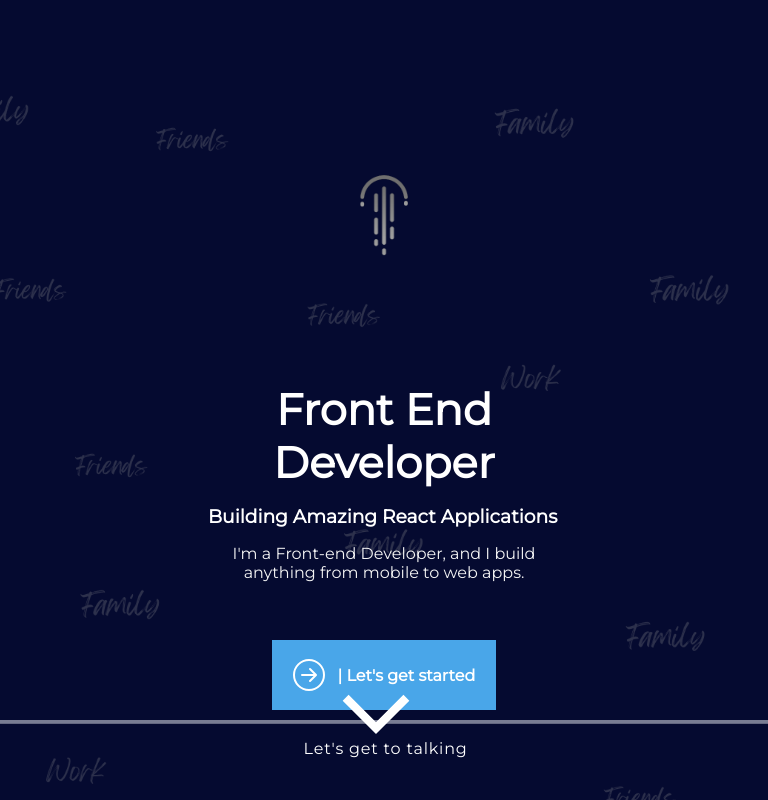
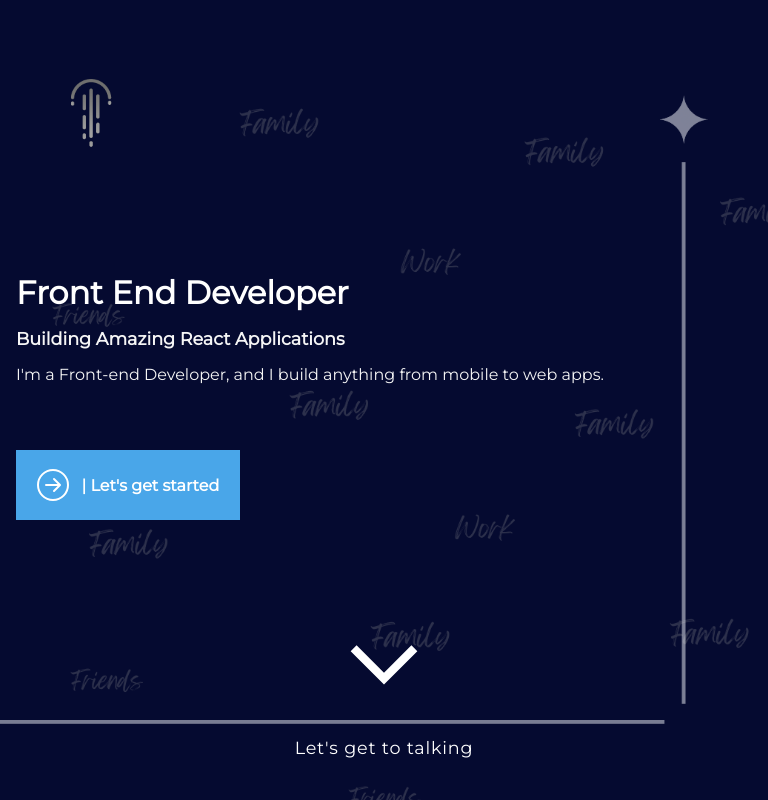
Before and after one commit to JulioCLop/my-website, a React (Create React App) app: page / in a window 768 px wide. Built offline with nearby package versions, Linux system fonts and the light colour scheme.

Commit message:
changed responsivenss for home page

```diff
--- a/src/pages/HomePage/HomePage.js
+++ b/src/pages/HomePage/HomePage.js
@@ -40,15 +40,13 @@
             </article>
           </div>
         </section>
-        <div
-          className={`${
-            !matchesMD ? classes["sideLink-mobile"] : classes.sideLink
-          } }`}
-        >
+        <div className={classes['sideLink']} >
+        <div>
           <MdArrowForwardIos className={classes.arrowRight} />
           <Link to="/contact">
             <small>Let's get to talking</small>
           </Link>
+        </div>
         </div>
       </main>
     </React.Fragment>
--- a/src/pages/HomePage/HomePage.module.css
+++ b/src/pages/HomePage/HomePage.module.css
@@ -1,4 +1,3 @@
-
 .home-page {
   overflow: hidden;
   display: flex;
@@ -10,7 +9,7 @@
   color: #fff;
 }
 
-.logo{
+.logo {
   position: absolute;
   background-position: center;
   background-size: cover;
@@ -20,69 +19,69 @@
   top: 4rem;
   left: 7.5rem;
 }
-.imageTwo{
+.imageTwo {
   height: 100%;
   width: 100%;
   position: absolute;
-background-image: url("../../assets/HomePage/Julio\ Lopez.png") ;
+  background-image: url("../../assets/HomePage/Julio\ Lopez.png");
   background-position: center;
   background-size: cover;
-background-repeat:no-repeat ;
+  background-repeat: no-repeat;
   z-index: -1;
 }
 
-.section-flex-center{
+.section-flex-center {
   display: flex;
   flex-direction: column;
   justify-content: center;
   align-items: center;
   height: 100%;
 }
-.section-flex-center article{
+.section-flex-center article {
   height: 50%;
   width: 100%;
   display: flex;
   flex-direction: column;
-
 }
-.section-flex-center article:nth-child(1){
+.section-flex-center article:nth-child(1) {
   justify-content: center;
   align-items: flex-start;
 }
-.section-flex-center article:nth-child(2){
+.section-flex-center article:nth-child(2) {
   justify-content: center;
   align-items: flex-end;
 }
-.section-flex-center article h1{
-font-size: 2.7rem;
+.section-flex-center article h1 {
+  font-size: 3rem;
   padding-bottom: 1rem;
   font-family: inherit;
   font-weight: bold;
 }
-.section-flex-center article h3{
+.section-flex-center article h3 {
   padding-bottom: 1rem;
+  color: whitesmoke;
   font-family: inherit;
 }
-.section-flex-center article p{
+.section-flex-center article p {
   padding-bottom: 1rem;
   color: whitesmoke;
   font-family: inherit;
 }
 
-.section-flex{
+.section-flex {
   width: 50%;
   height: 55%;
   padding: 1rem;
 }
-.section-flex-center article:nth-child(2) div{
+.section-flex-center article:nth-child(2) div {
   height: 100%;
   width: 100%;
   display: flex;
   align-items: center;
   justify-content: flex-start;
 }
-.section-flex-center article:nth-child(2) div a{
-  background-color:rgb(73, 166, 233) ;
+.section-flex-center article:nth-child(2) div a {
+  background-color: rgb(73, 166, 233);
   padding: 1.2rem 1.3rem;
   color: white;
   text-decoration: none;
@@ -90,20 +89,10 @@
   align-items: center;
   font-weight: bold;
 }
-.section-flex-center article:nth-child(2) div a:hover{
+.section-flex-center article:nth-child(2) div a:hover {
   background-color: hsl(209, 44%, 56%);
 }
-.sideLink-mobile {
-  position: absolute;
-  bottom: 15%;
-  left: 50%;
-  -webkit-transition: all 1s;
-  -o-transition: all 1s;
-  transition: all 1s;
-  -webkit-transform: rotate(360deg) translate(-50%, -50%);
-      -ms-transform: rotate(360deg) translate(-50%, -50%);
-          transform: rotate(360deg) translate(-50%, -50%);
-}
+
 .sideLink-mobile a {
   color: #fff;
   font-size: 1rem;
@@ -112,12 +101,12 @@
 .sideLink-mobile a:hover {
   color: whitesmoke;
 }
-.arrowIcon{
+.arrowIcon {
   font-size: 2rem;
-  margin-right:0.8rem;
+  margin-right: 0.8rem;
   transition: 0.4s all;
 }
-.section-flex-center article:nth-child(2) div a:hover .arrowIcon{
+.section-flex-center article:nth-child(2) div a:hover .arrowIcon {
   transform: rotate(-90deg);
   transition: 0.4s all ease-in-out;
 }
@@ -128,13 +117,13 @@
 .sideLink {
   position: absolute;
   right: 1rem;
-  top: 50%;
   transform: rotate(269deg);
 }
 
 .sideLink a {
   color: #fff;
   text-decoration: none;
+
 }
 .sideLink a:hover {
   color: rgb(73, 166, 233);
@@ -142,17 +131,15 @@
 
 .sideLink a small {
   letter-spacing: 0.05rem;
-  font-size: 0.9rem;
+  font-size: 1.1rem;
+  position: relative;
+  top: 2rem;
 }
-.arrowRight{
+.arrowRight {
   font-size: 5rem;
   position: relative;
-  left: 7rem;
-  -webkit-transform: rotate(90deg);
-      -ms-transform: rotate(90deg);
   transform: rotate(90deg);
-  -webkit-animation: arrowAnimated 1.7s infinite ;
-          animation: arrowAnimated 1.7s infinite ;
+  animation: arrowAnimated 1.7s infinite;
 }
 
 @-webkit-keyframes arrowAnimated {
@@ -178,266 +165,265 @@
     bottom: 3rem;
   }
 }
+
 @media (min-width: 1281px) {
+  .arrowRight {
+    left: 8rem;
+   }
+
 }
 
 @media (min-width: 1025px) and (max-width: 1280px) {
+  .arrowRight {
+   left: 8rem;
+  }
+
 }
 
 @media (min-width: 768px) and (max-width: 1024px) {
-  .logo{
-    position: absolute;
-   background-position: center;
-   background-size: cover;
-   background-repeat: no-repeat;
-    width: 70px;
-    height: 200px;
-    top: 5rem;
-    left: 50%;
-    transform: translate(-50%, 20%);
-
+  .home-page {
+    flex-direction: column;
   }
-    .home-page section {
-      margin-top: 300px;
-      margin-left: 0;
+  .section-flex-center article:nth-child(1) {
+    justify-content: flex-end;
+  }
+  .section-flex-center article {
+    height: 30%;
+    width: 100%;
+    display: flex;
+    flex-direction: column;
   }
 
-  .home-page section article:nth-child(1) {
-    margin-top: 5rem;
-    margin-left: 0.8rem;
-    height: 250px;
-    text-align: center;
+  .section-flex {
+    width: 100%;
+    height: 75%;
+    padding: 1rem;
   }
-  .home-page section article div h1{
+  .logo {
+    top: 2rem;
+    left: 3.5rem;
+  }
+  .imageTwo {
+    background-position: 89% 75%;
+    background-size: cover;
+  }
+  .section-flex-center article h1 {
     font-size: 2rem;
+    padding-bottom: 1rem;
+    font-family: inherit;
+    font-weight: bold;
   }
-
-  .sideLink-mobile {
-    position: absolute;
-    bottom: 0%;
-    left: 45%;
+  .section-flex-center article h3 {
+    font-size: 1.1rem;
+    padding-bottom: 1rem;
+    color: whitesmoke;
+    font-family: inherit;
+  }
+  .section-flex-center article p {
+    padding-bottom: 1rem;
+    color: whitesmoke;
+    font-family: inherit;
+  }
+  .sideLink {
+    bottom: 3%;
+    width: 100%;
+    left: 50%;
+    display: flex;
+    align-items: center;
+    justify-content: center;
     transition: all 1s;
     transform: rotate(360deg) translate(-50%, -50%);
   }
-
-  .home-page section article:nth-child(1) {
-    margin: 0 1rem;
-    padding-top: 3rem;
-    height: 250px;
+  .sideLink div {
+    display: flex;
+    flex-direction: column;
+    align-items: center;
+    justify-content: center;
+  }
 }
 
-  .home-page section article:nth-child(2) {
+@media (min-width: 768px) and (max-width: 1024px) and (orientation: landscape) {
+  .home-page {
+    flex-direction: column;
+  }
+  .section-flex-center article:nth-child(1) {
+    justify-content: flex-end;
+  }
+  .section-flex-center article {
+    height: 30%;
     width: 100%;
+    display: flex;
+    flex-direction: column;
+  }
+
+  .section-flex {
+    width: 100%;
+    height: 75%;
+    padding: 1rem;
+  }
+  .logo {
+    top: 2rem;
+    left: 3.5rem;
+  }
+  .imageTwo {
+    background-position: 89% 75%;
+    background-size: cover;
+  }
+  .section-flex-center article h1 {
+    font-size: 2rem;
+    padding-bottom: 1rem;
+    font-family: inherit;
+    font-weight: bold;
+  }
+  .section-flex-center article h3 {
+    font-size: 1.1rem;
+    padding-bottom: 1rem;
+    color: whitesmoke;
+    font-family: inherit;
+  }
+  .section-flex-center article p {
+    padding-bottom: 1rem;
+    color: whitesmoke;
+    font-family: inherit;
+  }
+  .sideLink {
+    bottom: 3%;
+    width: 100%;
+    left: 50%;
     display: flex;
     align-items: center;
     justify-content: center;
-    margin-left: 0rem;
-    padding: 3rem;
-  }
-  .home-page section article div a{
-   margin: 0 auto;
-
-
-  }
-  #container{
-    padding-top: 0rem;
-  }
-
-
-}
-
-@media (min-width: 768px) and (max-width: 1024px) and (orientation: landscape) {
-  .logo{
-    position: absolute;
-   background-position: center;
-   background-size: cover;
-   background-repeat: no-repeat;
-    width: 70px;
-    height: 200px;
-    top: 5rem;
-    left: 50%;
-    transform: translate(-50%, 20%);
-
-  }
-    .home-page section {
-      margin-top: 300px;
-      margin-left: 0;
-    }
-
-  .home-page section article:nth-child(1) {
-    margin-top: 5rem;
-    margin-left: 0.8rem;
-    height: 250px;
-    text-align: center;
-  }
-  .home-page section article div h1{
-    font-size: 2rem;
-  }
-
-  .sideLink-mobile {
-    position: absolute;
-    bottom: 0%;
-    left: 45%;
     transition: all 1s;
     transform: rotate(360deg) translate(-50%, -50%);
   }
-
-  .home-page section article:nth-child(1) {
-    margin: 0 1rem;
-    padding-top: 3rem;
-    height: 250px;
+  .sideLink div {
+    display: flex;
+    flex-direction: column;
+    align-items: center;
+    justify-content: center;
+  }
 }
 
-  .home-page section article:nth-child(2) {
+@media (min-width: 481px) and (max-width: 767px) {
+  .home-page {
+    flex-direction: column;
+  }
+  .section-flex-center article:nth-child(1) {
+    justify-content: flex-end;
+  }
+  .section-flex-center article {
+    height: 30%;
     width: 100%;
+    display: flex;
+    flex-direction: column;
+  }
+
+  .section-flex {
+    width: 100%;
+    height: 75%;
+    padding: 1rem;
+  }
+  .logo {
+    top: 2rem;
+    left: 3.5rem;
+  }
+  .imageTwo {
+    background-position: 89% 75%;
+    background-size: cover;
+  }
+  .section-flex-center article h1 {
+    font-size: 2rem;
+    padding-bottom: 1rem;
+    font-family: inherit;
+    font-weight: bold;
+  }
+  .section-flex-center article h3 {
+    font-size: 1.1rem;
+    padding-bottom: 1rem;
+    color: whitesmoke;
+    font-family: inherit;
+  }
+  .section-flex-center article p {
+    padding-bottom: 1rem;
+    color: whitesmoke;
+    font-family: inherit;
+  }
+  .sideLink {
+    bottom: 3%;
+    width: 100%;
+    left: 50%;
     display: flex;
     align-items: center;
     justify-content: center;
-    margin-left: 0rem;
-    padding: 3rem;
-  }
-  .home-page section article div a{
-   margin: 0 auto;
-
-
-  }
-  #container{
-    padding-top: 0rem;
-  }
-
-
-
-
-}
-
-@media (min-width: 481px) and (max-width: 767px) {
-  .logo{
-    position: absolute;
-   background-position: center;
-   background-size: cover;
-   background-repeat: no-repeat;
-    width: 70px;
-    height: 200px;
-    top: 5rem;
-    left: 50%;
-    transform: translate(-50%, 20%);
-
-  }
-    .home-page section {
-      margin-top: 300px;
-      margin-left: 0;
-    }
-
-  .home-page section article:nth-child(1) {
-    margin-top: 5rem;
-    margin-left: 0.8rem;
-    height: 250px;
-    text-align: center;
-  }
-  .home-page section article div h1{
-    font-size: 2rem;
-  }
-
-  .sideLink-mobile {
-    position: absolute;
-    bottom: 0%;
-    left: 45%;
     transition: all 1s;
     transform: rotate(360deg) translate(-50%, -50%);
   }
-
-  .home-page section article:nth-child(1) {
-    margin: 0 1rem;
-    padding-top: 3rem;
-    height: 250px;
+  .sideLink div {
+    display: flex;
+    flex-direction: column;
+    align-items: center;
+    justify-content: center;
+  }
 }
 
-  .home-page section article:nth-child(2) {
+@media (max-width: 500px) {
+  .home-page {
+    flex-direction: column;
+  }
+  .section-flex-center article:nth-child(1) {
+    justify-content: flex-end;
+  }
+  .section-flex-center article {
+    height: 30%;
     width: 100%;
+    display: flex;
+    flex-direction: column;
+  }
+
+  .section-flex {
+    width: 100%;
+    height: 75%;
+    padding: 1rem;
+  }
+  .logo {
+    top: 2rem;
+    left: 3.5rem;
+  }
+  .imageTwo {
+    background-position: 89% 75%;
+    background-size: cover;
+  }
+  .section-flex-center article h1 {
+    font-size: 2rem;
+    padding-bottom: 1rem;
+    font-family: inherit;
+    font-weight: bold;
+  }
+  .section-flex-center article h3 {
+    font-size: 1.1rem;
+    padding-bottom: 1rem;
+    color: whitesmoke;
+    font-family: inherit;
+  }
+  .section-flex-center article p {
+    padding-bottom: 1rem;
+    color: whitesmoke;
+    font-family: inherit;
+  }
+  .sideLink {
+    bottom: 3%;
+    width: 100%;
+    left: 50%;
     display: flex;
     align-items: center;
     justify-content: center;
-    margin-left: 0rem;
-    padding: 3rem;
+    transition: all 1s;
+    transform: rotate(360deg) translate(-50%, -50%);
   }
-  .home-page section article div a{
-   margin: 0 auto;
-
-
-  }
-  #container{
-    padding-top: 0rem;
-  }
-
-
-}
-
-@media  (max-width: 500px)  {
-
-.logo{
-  position: absolute;
- background-position: center;
- background-size: cover;
- background-repeat: no-repeat;
-  width: 70px;
-  height: 200px;
-  top: 0rem;
-  left: 50%;
-  transform: translate(-50%, -10%);
-
-}
-
-  .home-page section {
-    margin-top: 100px;
-    margin-left: 0;
-  }
-
-.home-page section article:nth-child(1) {
-  margin-top: 5rem;
-  margin-left: 0.8rem;
-  height: 250px;
-  text-align: center;
-}
-.home-page section article div h1{
-  font-size: 1.8rem;
-}
-.home-page section article div p{
- margin-top: 1.5rem;
-}
-
-.sideLink-mobile {
-  position: absolute;
-  bottom: 5%;
-  left: 57%;
-  transition: all 1s;
-  transform: rotate(360deg) translate(-50%, -50%) scale(75%);
-  width: 100%;
-}
-
-.home-page section article:nth-child(1) {
-  margin: 0 1rem;
-  padding-top: 3rem;
-  height: 250px;
-}
-
-.home-page section article:nth-child(2) {
-  width: 100%;
+  .sideLink div {
     display: flex;
+    flex-direction: column;
     align-items: center;
     justify-content: center;
-  margin-left: 0rem;
-  padding: 3rem;
   }
-.home-page section article div a{
-font-size: 1rem;
-
-
 }
-#container{
-  padding-top: 0rem;
-}
-.container a{
-  color: white;
-}
-
-}
```
Also changed, not shown: src/assets/HomePage/Julio Lopez.png. Lines whose indentation alone changed are shown as unchanged.
